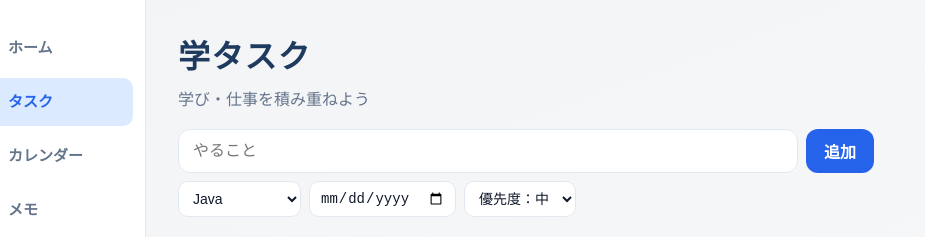
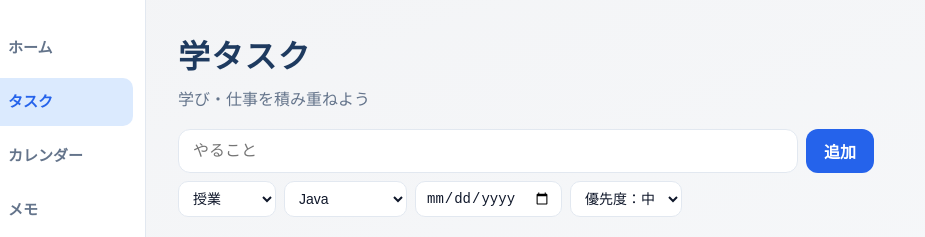
Before and after one commit to Huaihuai7/gakutask, a plain HTML site: page tasks.html in a window 1280 px wide. Shown: the top 237 px of the page, 54-979 px from the left. Drawn offline with Linux system fonts and the light colour scheme.

Commit message:
Add files via upload

```diff
--- a/common.js
+++ b/common.js
@@ -121,3 +121,6 @@ function weekMinutes() {
 function fmtMin(m) {
   return Math.floor(m / 60) + "時間" + (m % 60) + "分";
 }
+
+// ▼ タスクのカテゴリ一覧（企画書で決めた6つ）
+const CATEGORIES = ["授業", "課題", "資格", "仕事", "自己研鑽", "就活"];
--- a/tasks.html
+++ b/tasks.html
@@ -16,6 +16,7 @@
   </div>
 
   <div class="options">
+    <select id="categoryInput" aria-label="カテゴリ"></select>
     <select id="catInput">
       <option>Java</option>
       <option>HTML・CSS</option>
--- a/tasks.js
+++ b/tasks.js
@@ -5,9 +5,18 @@ const list = document.getElementById("taskList");
 const dueInput = document.getElementById("dueInput");
 const priorityInput = document.getElementById("priorityInput");
 const catInput = document.getElementById("catInput");
+const categoryInput = document.getElementById("categoryInput"); // ★追加
 const undoBar = document.getElementById("undoBar");
 const undoBtn = document.getElementById("undoBtn");
 const undoClose = document.getElementById("undoClose");
+
+// ★追加：カテゴリの選択肢を、CATEGORIES から作る
+CATEGORIES.forEach(function (name) {
+  const opt = document.createElement("option");
+  opt.value = name;
+  opt.textContent = name;
+  categoryInput.appendChild(opt);
+});
 
 // ▼ 直前に削除したタスクを、覚えておく
 let lastDeleted = null;
@@ -35,10 +44,11 @@ function render() {
     const title = document.createElement("span");
     title.textContent = task.text;
 
-    // 科目・優先度・期限（小さい文字）
+    // カテゴリ・科目・優先度・期限（小さい文字）
     const meta = document.createElement("small");
     meta.textContent =
-      (task.cat || "その他") +
+      (task.category || "未設定") +                  // ★追加：カテゴリ（古いタスクは「未設定」）
+      "・" + (task.cat || "その他") +
       "・優先度：" + (task.priority || "中") +
       (task.due ? "・期限 " + task.due : "");
 
@@ -76,7 +86,8 @@ button.addEventListener("click", function () {
     done: false,
     due: dueInput.value,
     priority: priorityInput.value,
-    cat: catInput.value
+    cat: catInput.value,
+    category: categoryInput.value                     // ★追加：カテゴリを保存
   });
   save();
   render();
```
